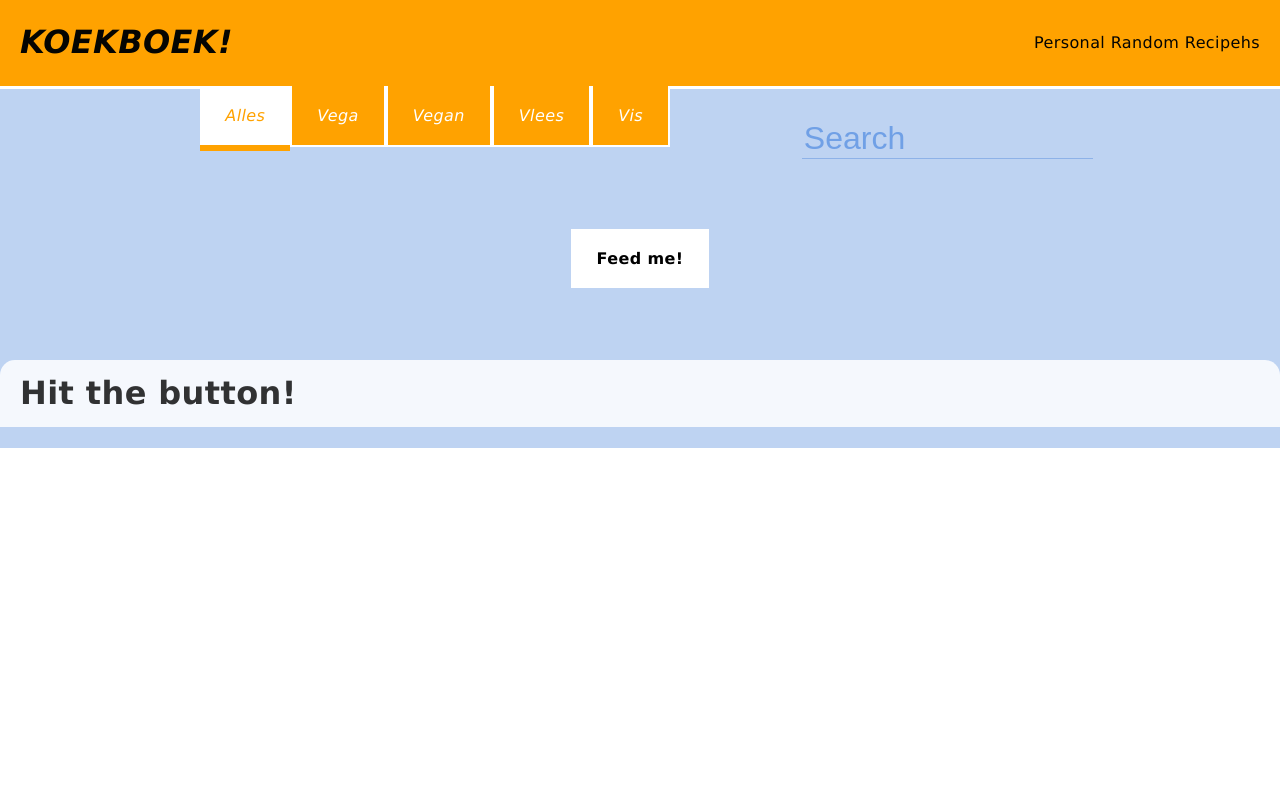
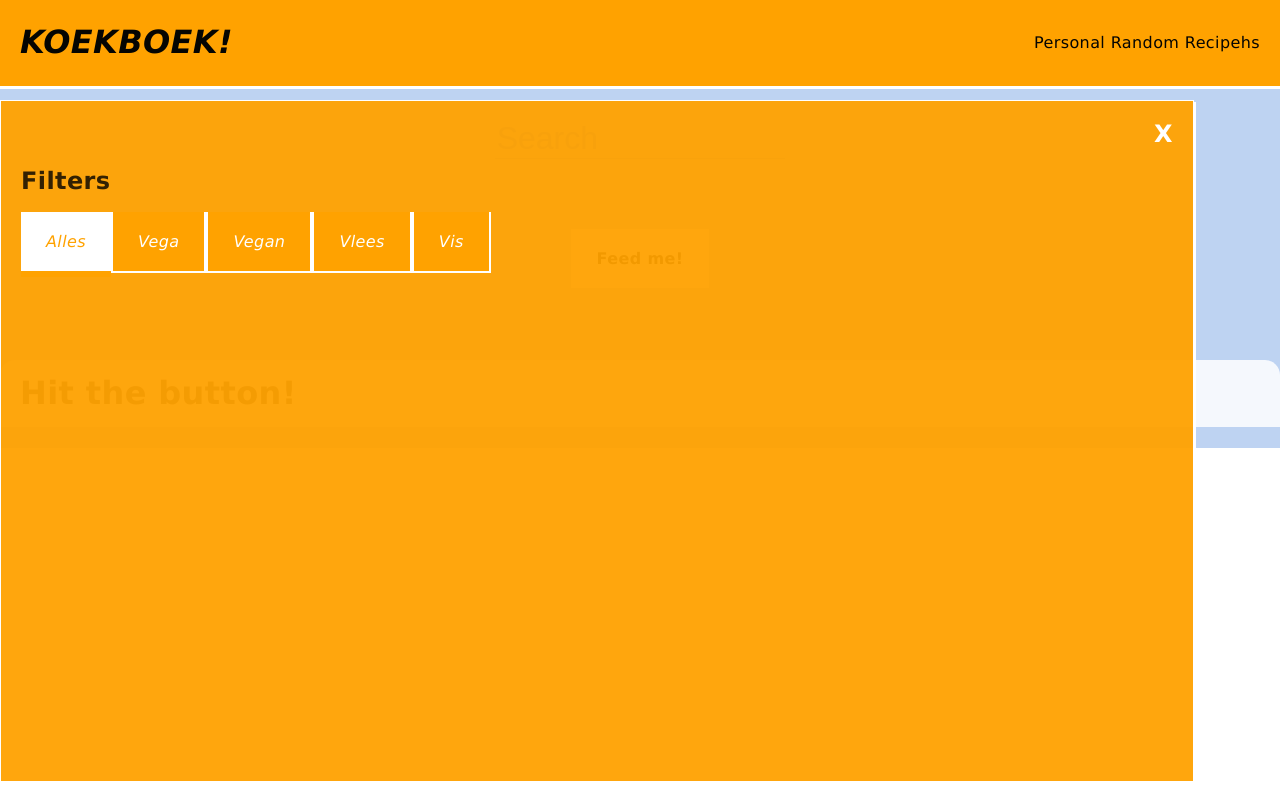
Before and after one commit to arejasverduras/KookBoek-React, a React (Create React App) app: page / in a window 1280 px wide. Built offline with nearby package versions, Linux system fonts and the light colour scheme.

Commit message:
slide out panel from the left on click. Hide clicking a cross(so you can click subitems

```diff
--- a/src/App.css
+++ b/src/App.css
@@ -97,19 +97,39 @@ a {
 
 /* SidePanel */
 
-.SidePanel {
-  width: 300px;
+.sidePanel {
+  background-color: rgba(255, 162, 0, 0.95);
+  width: 90%;
   height: 80%;
+  position: absolute;
+  border: 1px solid white;
+  box-shadow: white 2px 2px;
+  top: 100px;
+  text-align: left;
+  padding: 20px;
+  transition: all 400ms;
 }
 
-.SidePanel.Visible {
-
+.sidePanel.Hidden:hover {
+  left: -75%;
 }
 
-.SidePanel.Hidden {
-
+.sidePanel.Visible {
+  left:0;
 }
 
+.sidePanel.Hidden {
+  left: -80%;
+  height: 80px;
+}
+
+.sidePanelCross {
+  text-align:right;
+  color: white;
+  font-weight: bold;
+  font-size: 1.5em;
+  cursor: pointer;
+}
 
 
 /* Recipehs page */
--- a/src/App.tsx
+++ b/src/App.tsx
@@ -1,12 +1,14 @@
 import React from 'react';
 import { Outlet } from 'react-router-dom';
 import './App.css';
+import { SidePanel } from './components/SidePanel/SidePanel';
 import { Header } from './components/Header/Header';
 
 function App() {
   return (
     <div className="App" aria-label="App">
         <Header />
+        <SidePanel />
         {/* Outlet Renders Recipehs component */}
         <Outlet />
     </div>
--- a/src/components/Recipehs/RecipehHeader/RecipehHeader.tsx
+++ b/src/components/Recipehs/RecipehHeader/RecipehHeader.tsx
@@ -7,7 +7,7 @@ export const RecipehHeader = () => {
     return (
         <div className="recipehHeader">
             <div className="recipehHeaderItemsContainer">
-                <Filters />
+                {/* <Filters /> */}
                 <Search />
             </div>
         </div>
--- a/src/components/SidePanel/SidePanel.tsx
+++ b/src/components/SidePanel/SidePanel.tsx
@@ -1,15 +1,38 @@
 import React, {useState} from "react";
+import { Filters } from "../Recipehs/RecipehHeader/Filters/Filters";
+import { FavoritesList } from "../FavoritesList/FavoritesList";
 
 export const SidePanel = () => {
-    const [visible, setVisible] = useState(false);
+    const [visible, setVisible] = useState(true);
 
     const toggleVisible = () =>{
         setVisible(!visible)
     }
 
     return (
-        <div className={visible? "sidePanel Visible": "sidePanel Hidden"}>
-            <button onClick={toggleVisible}>{visible?"Hide":"Show"}</button>
+        <div
+            onClick={visible? ()=>{}:toggleVisible}
+            className={visible? "sidePanel Visible": "sidePanel Hidden"}
+        >
+            {visible?
+            <>
+                <div
+                    onClick={toggleVisible}
+                    className="sidePanelCross"
+                >
+                    X
+                </div>
+                <div className="panelFilters">
+                    <h2>Filters</h2>
+                    <Filters />
+                </div>
+                <div className="panelFavorites">
+                    <FavoritesList />
+                </div>
+            </>
+            :null}
+
+
         </div >
     )
 }
```
